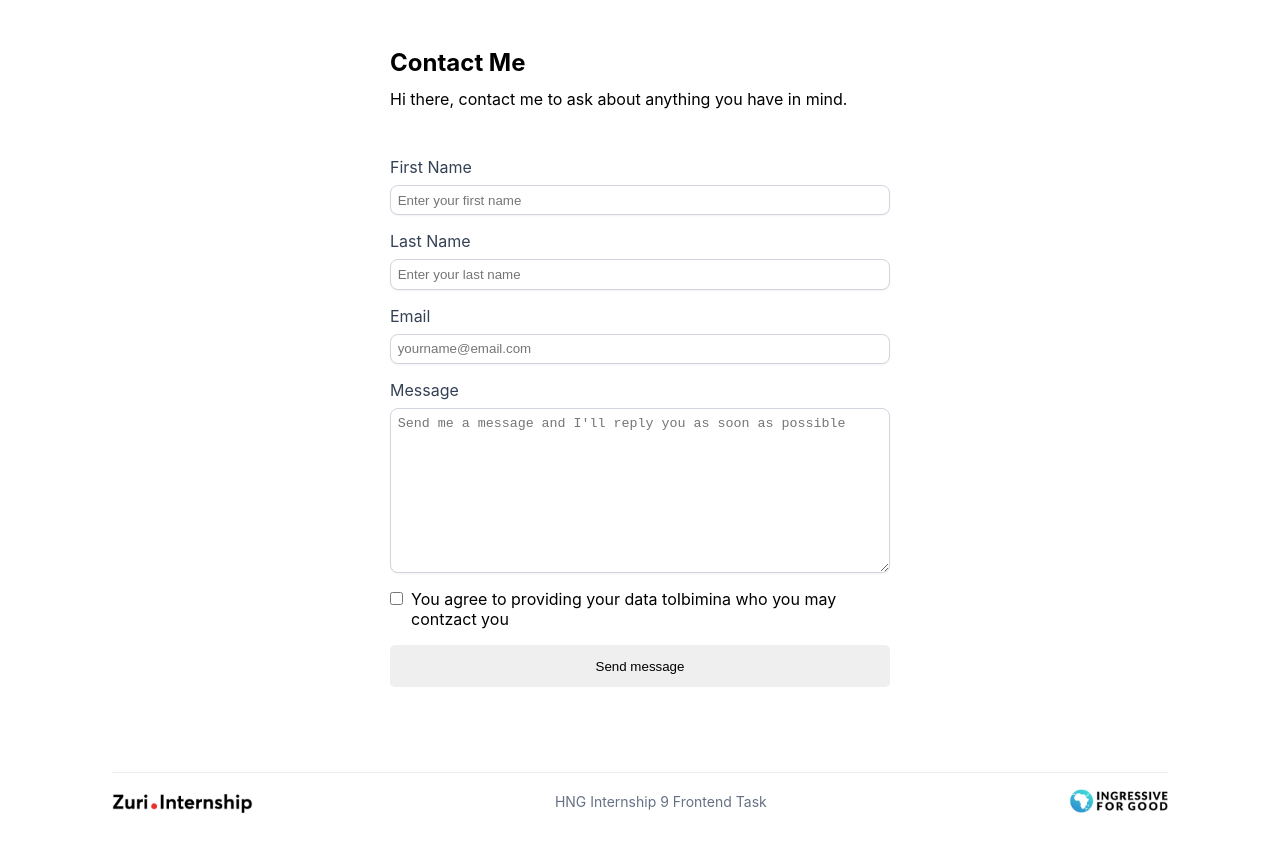
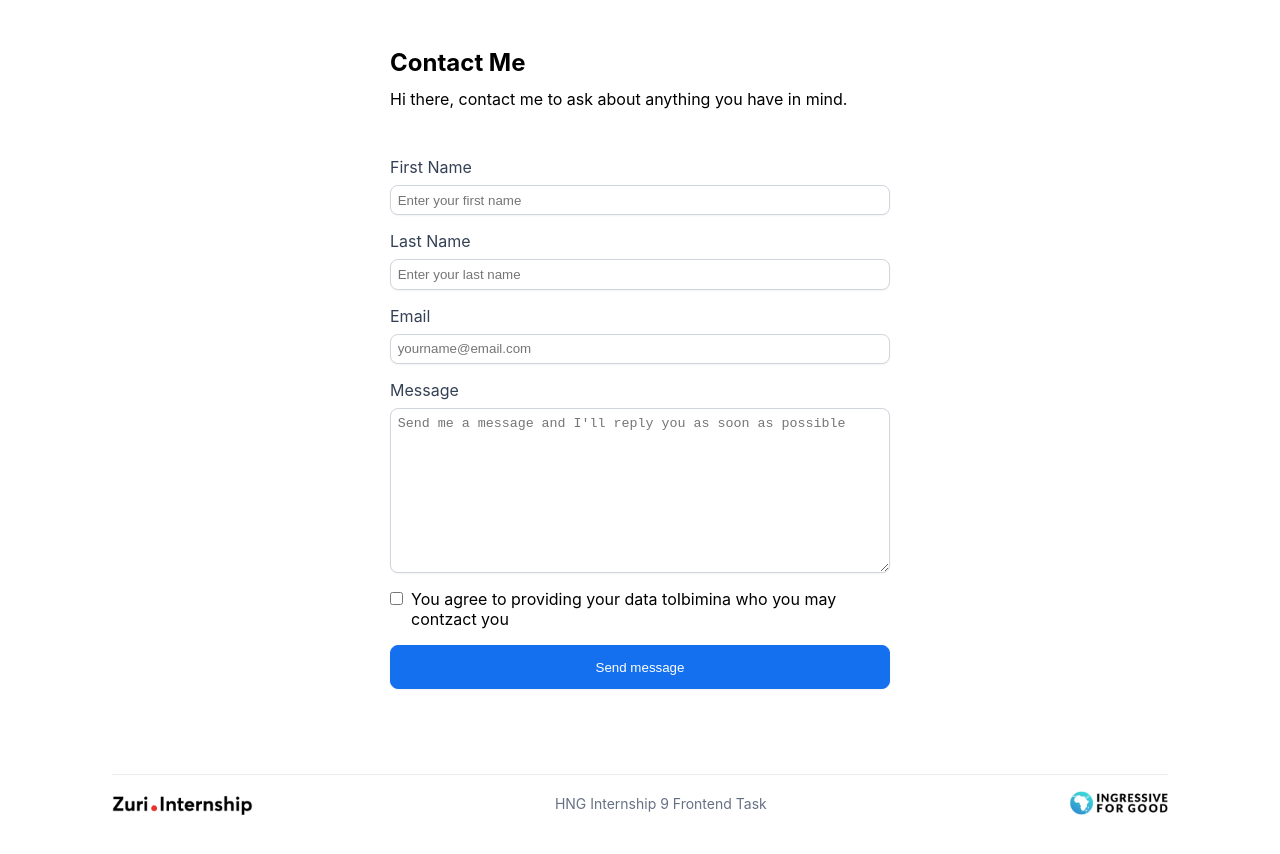
Before and after one commit to ibimina/hng-task-2, a React (Vite) app: page /contact in a window 1280 px wide. Shown: the top 854 px of the page. Built offline with nearby package versions, Linux system fonts and the light colour scheme; the HTML template or start-up script is replaced by a standard one.

Commit message:
styles: added colors to the send message button

```diff
--- a/src/pages/contact.css
+++ b/src/pages/contact.css
@@ -30,16 +30,16 @@
   border-radius: 5px;
   background: #ffffff;
   border: 1px solid #d0d5dd;
-  outline:0;
+  outline: 0;
   box-shadow: 0px 1px 2px rgba(16, 24, 40, 0.05);
   border-radius: 8px;
   color: #667085;
 }
-.info:not(:placeholder-shown){
-    color: #101828;
+.info:not(:placeholder-shown) {
+  color: #101828;
 }
-.info:focus{
-    border: 1px solid #84CAFF;
+.info:focus {
+  border: 1px solid #84caff;
 }
 .flex {
   display: flex;
@@ -50,7 +50,11 @@
 .submit {
   width: 100%;
   padding: 1em 0.5em;
-  border-radius: 5px;
   border: 0;
   margin-bottom: 4em;
+  background: #1570ef;
+  border: 1px solid #1570ef;
+  box-shadow: 0px 1px 2px rgba(16, 24, 40, 0.05);
+  border-radius: 8px;
+  color: #ffffff;
 }
```
